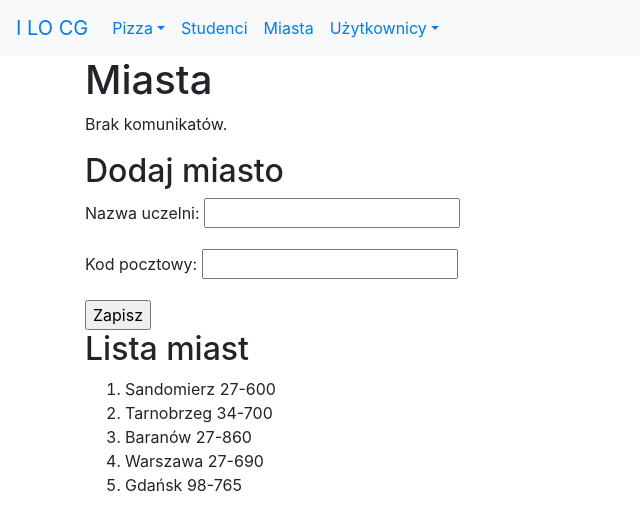
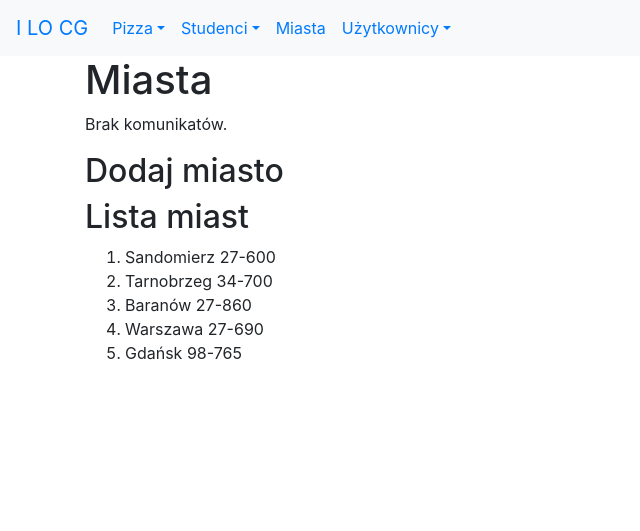
Before and after one commit to talagi/djangoapp, a Django app: page /studenci/miasta/ in a window 1280 px wide. Shown: the top 531 px of the page, without its empty margins (0-640 px from the left). Run offline with Django 3.2, Linux system fonts and the light colour scheme; data comes from the database, SQL or seed files in the repository; both versions use the stored data as it was after the commit; parts of the project's set-up code (start-up, migrations or seed data) failed here and were passed over; some libraries are stand-ins or nearby versions.

Commit message:
uczelnie html

```diff
--- a/djangoapp/urls.py
+++ b/djangoapp/urls.py
@@ -17,6 +17,7 @@ from django.contrib import admin
 from django.urls import path, include
 
 urlpatterns = [
+    path('', include('users.urls')),
     path('pizza/', include('pizza.urls')),
     path('studenci/', include('studenci.urls')),
     path('users/', include('users.urls')),
--- a/studenci/templates/studenci/miasta.html
+++ b/studenci/templates/studenci/miasta.html
@@ -3,17 +3,24 @@
 
 {% block tresc %}
 <h2>Dodaj miasto</h2>
-<form action="." method="POST">
-    {% csrf_token %}
-    {{ form.as_p }}
+    {% if user.is_authenticated %}
+        {% if perms.studenci.add_miasto %}
+            <form action="." method="POST">
+                {%  csrf_token %}
+                {{ form.as_p }}
+            <input type="submit" value="Zapisz"
+            </form>
+        {% else %}
+            <div class="well">Nie możesz dodawać miast!</div>
+        {% endif %}
+    {% endif %}
+
 <!--
     <input type="text" name="nazwa" maxlength="30">
     <br>
     <input type="text" name="kod" maxlength="6">
     <br>
 -->
-    <input type="submit" value="Zapisz">
-</form>
 
 <h2>Lista miast</h2>
 <ol>
--- a/studenci/views.py
+++ b/studenci/views.py
@@ -55,8 +55,12 @@ def uczelnie(request):
         'form': form,
         'uczelnie': uczelnie
     }
+    if request.user.has_perm('studenci.add_uczelnia'):
+        return render(request, 'studenci/uczelnie.html', kontekst)
+    else:
+        messages.info(request, "Nie możesz dodawać uczelni!")
+        return redirect(reverse('studenci:index'))
 
-    return render(request, 'studenci/uczelnie.html', kontekst)
 
 
 def login(request):
--- a/templates/szablon.html
+++ b/templates/szablon.html
@@ -22,8 +22,12 @@
                     <a href="{% url 'pizza:news' %}" class="dropdown-item">Nowości</a>
                 </div>
             </li>
-            <li class="nav-item">
-                <a href="{% url 'studenci:index' %}" class="nav-link">Studenci</a>
+            <li class="nav-item dropdown">
+                <a href="#" class="nav-link dropdown-toggle" data-toggle="dropdown" role="button">Studenci</a>
+                <div class="dropdown-menu">
+                    <a href="{% url 'studenci:miasta' %}" class="dropdown-item">Miasta</a>
+                    <a href="{% url 'studenci:uczelnie' %}" class="dropdown-item">Uczelnie</a>
+                </div>
             </li>
             <li class="nav-item">
                 <a href="{% url 'studenci:miasta' %}" class="nav-link">Miasta</a>
```
Also changed, not shown: db.sqlite3.
